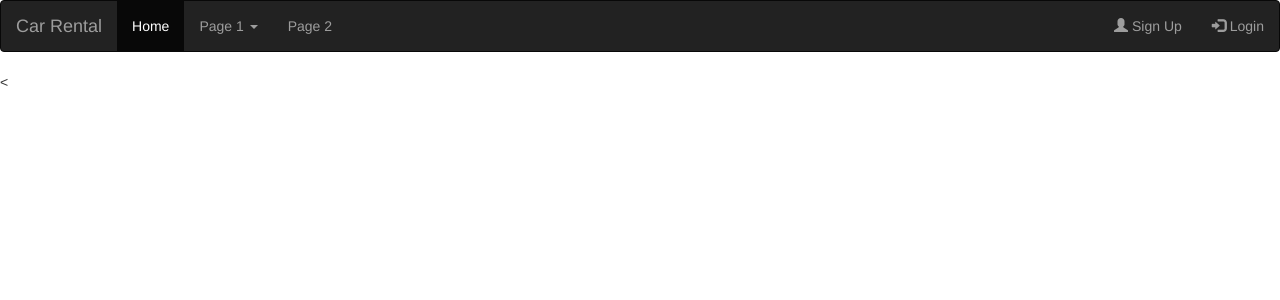
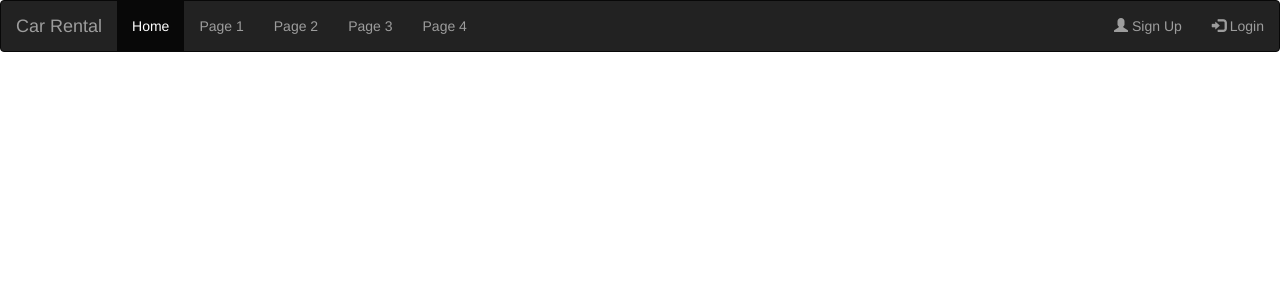
Before and after one commit to GeraldSutarso/Final_SSIP, a PHP site: page / in a window 1280 px wide. Shown: the top 300 px of the page. Run offline with PHP 8.4, Linux system fonts and the light colour scheme.

Commit message:
tambahan

```diff
--- a/index.php
+++ b/index.php
@@ -1,14 +1,17 @@
 <?php
 session_start();
-include('navbar.php');
 ?>
-<<html>
-    <title>Rental Mobil</title>
-    <head>
-        <script src="https://cdn.jsdelivr.net/npm/@popperjs/core@2.9.2/dist/umd/popper.min.js" integrity="sha384-IQsoLXl5PILFhosVNubq5LC7Qb9DXgDA9i+tQ8Zj3iwWAwPtgFTxbJ8NT4GN1R8p" crossorigin="anonymous"></script>
-        <script src="https://cdn.jsdelivr.net/npm/bootstrap@5.0.2/dist/js/bootstrap.min.js" integrity="sha384-cVKIPhGWiC2Al4u+LWgxfKTRIcfu0JTxR+EQDz/bgldoEyl4H0zUF0QKbrJ0EcQF" crossorigin="anonymous"></script>
-    </head>
+<html lang="en">
+<title>Car Rental</title>
+<head>
+  <meta charset="utf-8">
+  <meta name="viewport" content="width=device-width, initial-scale=1">
+  <link rel="stylesheet" href="https://maxcdn.bootstrapcdn.com/bootstrap/3.4.1/css/bootstrap.min.css">
+  <script src="https://ajax.googleapis.com/ajax/libs/jquery/3.6.1/jquery.min.js"></script>
+  <script src="https://maxcdn.bootstrapcdn.com/bootstrap/3.4.1/js/bootstrap.min.js"></script>
+</head>
     <body>
+    <?php include('navbar.php'); ?>
 
     </body>
 </html>
--- a/navbar.php
+++ b/navbar.php
@@ -1,13 +1,4 @@
-<html lang="en">
-<head>
-  <title>Bootstrap Example</title>
-  <meta charset="utf-8">
-  <meta name="viewport" content="width=device-width, initial-scale=1">
-  <link rel="stylesheet" href="https://maxcdn.bootstrapcdn.com/bootstrap/3.4.1/css/bootstrap.min.css">
-  <script src="https://ajax.googleapis.com/ajax/libs/jquery/3.6.1/jquery.min.js"></script>
-  <script src="https://maxcdn.bootstrapcdn.com/bootstrap/3.4.1/js/bootstrap.min.js"></script>
-</head>
-<body>
+
 
 <nav class="navbar navbar-inverse">
   <div class="container-fluid">
@@ -15,15 +6,11 @@
       <a class="navbar-brand" href="#">Car Rental</a>
     </div>
     <ul class="nav navbar-nav">
-      <li class="active"><a href="#">Home</a></li>
-      <li class="dropdown"><a class="dropdown-toggle" data-toggle="dropdown" href="#">Page 1 <span class="caret"></span></a>
-        <ul class="dropdown-menu">
-          <li><a href="#">Page 1-1</a></li>
-          <li><a href="#">Page 1-2</a></li>
-          <li><a href="#">Page 1-3</a></li>
-        </ul>
-      </li>
+      <li class="active"><a href="index.php">Home</a></li>
+      <li> <a href="#">Page 1</a></li>
       <li><a href="#">Page 2</a></li>
+      <li><a href="#">Page 3</a></li>
+      <li><a href="#">Page 4</a></li>
     </ul>
     <ul class="nav navbar-nav navbar-right">
       <li><a href="#"><span class="glyphicon glyphicon-user"></span> Sign Up</a></li>
@@ -31,5 +18,3 @@
     </ul>
   </div>
 </nav>
-</body>
-</html>
```
